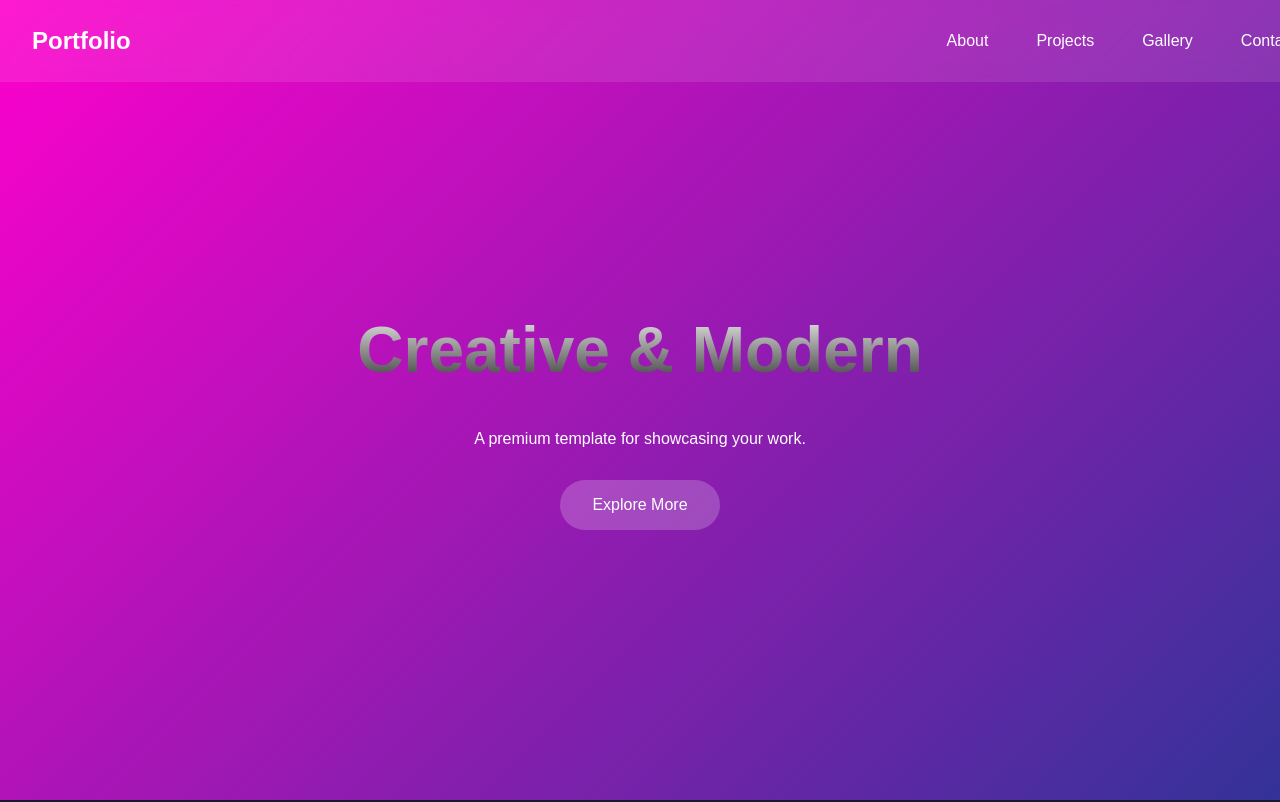
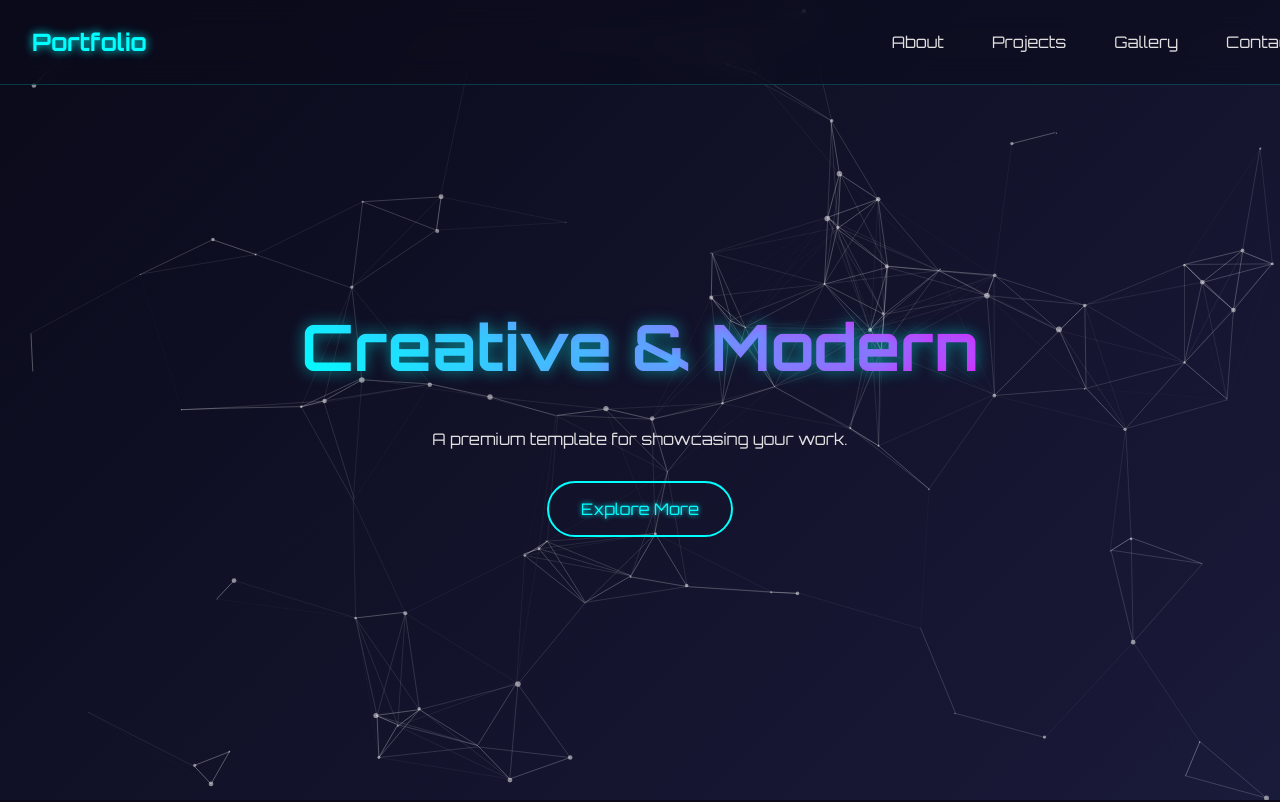
Before and after one commit to AgMyatKaung/portfolio_template, a plain HTML site: page index.html in a window 1280 px wide. Shown: the top 802 px of the page. Drawn offline with nearby package versions, Linux system fonts and the light colour scheme.

Commit message:
Improve UI/UX with sci-fi theme

```diff
--- a/index.html
+++ b/index.html
@@ -19,6 +19,7 @@
     </nav>
 
     <header class="hero-section">
+        <div id="particles-js"></div>
         <div class="hero-content">
             <h1 class="gradient-text">Creative & Modern</h1>
             <p>A premium template for showcasing your work.</p>
@@ -101,6 +102,7 @@
         </div>
     </footer>
 
+    <script src="https://cdn.jsdelivr.net/npm/particles.js@2.0.0/particles.min.js"></script>
     <script src="script.js"></script>
 </body>
 </html>
--- a/script.js
+++ b/script.js
@@ -32,4 +32,111 @@ document.addEventListener('DOMContentLoaded', () => {
             alert('Project details are not yet implemented.');
         });
     });
+
+    // Particles.js
+    particlesJS('particles-js', {
+        "particles": {
+            "number": {
+                "value": 80,
+                "density": {
+                    "enable": true,
+                    "value_area": 800
+                }
+            },
+            "color": {
+                "value": "#ffffff"
+            },
+            "shape": {
+                "type": "circle",
+                "stroke": {
+                    "width": 0,
+                    "color": "#000000"
+                },
+                "polygon": {
+                    "nb_sides": 5
+                }
+            },
+            "opacity": {
+                "value": 0.5,
+                "random": false,
+                "anim": {
+                    "enable": false,
+                    "speed": 1,
+                    "opacity_min": 0.1,
+                    "sync": false
+                }
+            },
+            "size": {
+                "value": 3,
+                "random": true,
+                "anim": {
+                    "enable": false,
+                    "speed": 40,
+                    "size_min": 0.1,
+                    "sync": false
+                }
+            },
+            "line_linked": {
+                "enable": true,
+                "distance": 150,
+                "color": "#ffffff",
+                "opacity": 0.4,
+                "width": 1
+            },
+            "move": {
+                "enable": true,
+                "speed": 6,
+                "direction": "none",
+                "random": false,
+                "straight": false,
+                "out_mode": "out",
+                "bounce": false,
+                "attract": {
+                    "enable": false,
+                    "rotateX": 600,
+                    "rotateY": 1200
+                }
+            }
+        },
+        "interactivity": {
+            "detect_on": "canvas",
+            "events": {
+                "onhover": {
+                    "enable": true,
+                    "mode": "repulse"
+                },
+                "onclick": {
+                    "enable": true,
+                    "mode": "push"
+                },
+                "resize": true
+            },
+            "modes": {
+                "grab": {
+                    "distance": 400,
+                    "line_linked": {
+                        "opacity": 1
+                    }
+                },
+                "bubble": {
+                    "distance": 400,
+                    "size": 40,
+                    "duration": 2,
+                    "opacity": 8,
+                    "speed": 3
+                },
+                "repulse": {
+                    "distance": 200,
+                    "duration": 0.4
+                },
+                "push": {
+                    "particles_nb": 4
+                },
+                "remove": {
+                    "particles_nb": 2
+                }
+            }
+        },
+        "retina_detect": true
+    });
 });
--- a/style.css
+++ b/style.css
@@ -1,7 +1,9 @@
+@import url('https://fonts.googleapis.com/css2?family=Orbitron:wght@400;700&display=swap');
+
 body {
-    font-family: 'Poppins', sans-serif;
-    background-color: #1a1a2e;
-    color: #fff;
+    font-family: 'Orbitron', sans-serif;
+    background-color: #0a0a1a;
+    color: #e0e0e0;
     margin: 0;
     padding: 0;
     overflow-x: hidden;
@@ -12,8 +14,9 @@ body {
     top: 0;
     width: 100%;
     padding: 1rem 2rem;
-    background: rgba(255, 255, 255, 0.1);
-    backdrop-filter: blur(10px);
+    background: rgba(10, 10, 26, 0.5);
+    backdrop-filter: blur(15px);
+    border-bottom: 1px solid rgba(0, 255, 255, 0.2);
     display: flex;
     justify-content: space-between;
     align-items: center;
@@ -23,8 +26,9 @@ body {
 .logo {
     font-size: 1.5rem;
     font-weight: bold;
-    color: #fff;
+    color: #00ffff;
     text-decoration: none;
+    text-shadow: 0 0 10px #00ffff;
 }
 
 .glass-nav ul {
@@ -34,50 +38,76 @@ body {
 }
 
 .glass-nav ul li a {
-    color: #fff;
+    color: #e0e0e0;
     text-decoration: none;
     padding: 0.5rem 1rem;
-    transition: background 0.3s ease;
+    transition: all 0.3s ease;
+    border-radius: 5px;
 }
 
 .glass-nav ul li a:hover {
-    background: rgba(255, 255, 255, 0.2);
-    border-radius: 5px;
+    background: rgba(0, 255, 255, 0.1);
+    color: #00ffff;
+    text-shadow: 0 0 5px #00ffff;
 }
 
 .hero-section {
     height: 100vh;
-    background: linear-gradient(135deg, #ff00cc, #333399);
+    background: linear-gradient(135deg, #0a0a1a, #1a1a3a);
     display: flex;
     justify-content: center;
     align-items: center;
     text-align: center;
+    position: relative;
+    overflow: hidden;
+}
+
+#particles-js {
+    position: absolute;
+    width: 100%;
+    height: 100%;
+    top: 0;
+    left: 0;
+    z-index: 1;
+}
+
+.hero-content {
+    position: relative;
+    z-index: 2;
 }
 
 .hero-content .gradient-text {
     font-size: 4rem;
-    background: -webkit-linear-gradient(#eee, #333);
+    font-weight: 700;
+    background: -webkit-linear-gradient(45deg, #00ffff, #ff00ff);
     -webkit-background-clip: text;
     -webkit-text-fill-color: transparent;
+    text-shadow: 0 0 15px rgba(0, 255, 255, 0.5);
 }
 
 .cta-button {
     display: inline-block;
     padding: 1rem 2rem;
     margin-top: 1rem;
-    background: rgba(255, 255, 255, 0.2);
-    color: #fff;
+    background: transparent;
+    color: #00ffff;
     text-decoration: none;
+    border: 2px solid #00ffff;
     border-radius: 50px;
-    transition: background 0.3s ease;
+    transition: all 0.3s ease;
+    text-shadow: 0 0 5px #00ffff;
 }
 
 .cta-button:hover {
-    background: rgba(255, 255, 255, 0.4);
+    background: #00ffff;
+    color: #0a0a1a;
+    box-shadow: 0 0 20px #00ffff;
 }
 
 .about-section, .projects-section, .gallery-section, .testimonials-section, .contact-section {
-    padding: 4rem 2rem;
+    padding: 6rem 2rem;
+    position: relative;
+    border-bottom: 1px solid rgba(0, 255, 255, 0.2);
 }
 
 .about-content {
@@ -90,23 +120,29 @@ body {
 .about-image img {
     width: 100%;
     border-radius: 10px;
+    border: 2px solid #00ffff;
+    box-shadow: 0 0 20px rgba(0, 255, 255, 0.5);
 }
 
 .projects-grid {
     display: grid;
     grid-template-columns: repeat(auto-fit, minmax(300px, 1fr));
-    gap: 1rem;
+    gap: 2rem;
 }
 
 .project-card {
-    background: rgba(255, 255, 255, 0.1);
+    background: rgba(26, 26, 58, 0.5);
     padding: 1.5rem;
     border-radius: 10px;
-    transition: transform 0.3s ease;
+    border: 1px solid rgba(0, 255, 255, 0.3);
+    transition: all 0.3s ease;
+    box-shadow: 0 0 15px rgba(0, 255, 255, 0.1);
 }
 
 .project-card:hover {
     transform: translateY(-10px);
+    box-shadow: 0 0 25px rgba(0, 255, 255, 0.5);
+    border-color: #00ffff;
 }
 
 .gallery-grid {
@@ -118,56 +154,69 @@ body {
 .gallery-item img {
     width: 100%;
     border-radius: 5px;
-    transition: transform 0.3s ease;
+    border: 1px solid rgba(0, 255, 255, 0.3);
+    transition: all 0.3s ease;
 }
 
 .gallery-item img:hover {
     transform: scale(1.05);
-}
-
-.testimonial-carousel {
-    /* Add carousel styles here */
+    box-shadow: 0 0 15px #ff00ff;
+    border-color: #ff00ff;
 }
 
 .testimonial-card {
-    background: rgba(255, 255, 255, 0.1);
+    background: rgba(26, 26, 58, 0.5);
     padding: 1.5rem;
     border-radius: 10px;
-}
-
-.contact-form {
-    display: flex;
-    flex-direction: column;
-    gap: 1rem;
-    max-width: 500px;
-    margin: 0 auto;
+    border: 1px solid rgba(255, 0, 255, 0.3);
+    box-shadow: 0 0 15px rgba(255, 0, 255, 0.1);
 }
 
 .contact-form input, .contact-form textarea {
     padding: 1rem;
-    border: none;
+    border: 1px solid rgba(0, 255, 255, 0.3);
     border-radius: 5px;
-    background: rgba(255, 255, 255, 0.2);
-    color: #fff;
+    background: rgba(10, 10, 26, 0.8);
+    color: #e0e0e0;
+    transition: all 0.3s ease;
+}
+
+.contact-form input:focus, .contact-form textarea:focus {
+    outline: none;
+    border-color: #00ffff;
+    box-shadow: 0 0 10px #00ffff;
 }
 
 .submit-button {
     padding: 1rem;
     border: none;
     border-radius: 50px;
-    background: linear-gradient(135deg, #ff00cc, #333399);
-    color: #fff;
+    background: linear-gradient(135deg, #00ffff, #ff00ff);
+    color: #0a0a1a;
     cursor: pointer;
+    font-weight: 700;
+    transition: all 0.3s ease;
+}
+
+.submit-button:hover {
+    box-shadow: 0 0 20px #ff00ff;
 }
 
 .footer {
     padding: 2rem;
     text-align: center;
-    background: rgba(0, 0, 0, 0.2);
+    background: #0a0a1a;
+    border-top: 1px solid rgba(0, 255, 255, 0.2);
 }
 
 .social-links a {
-    color: #fff;
+    color: #e0e0e0;
     margin: 0 0.5rem;
     text-decoration: none;
+    transition: all 0.3s ease;
 }
+
+.social-links a:hover {
+    color: #00ffff;
+    text-shadow: 0 0 5px #00ffff;
+}
```
